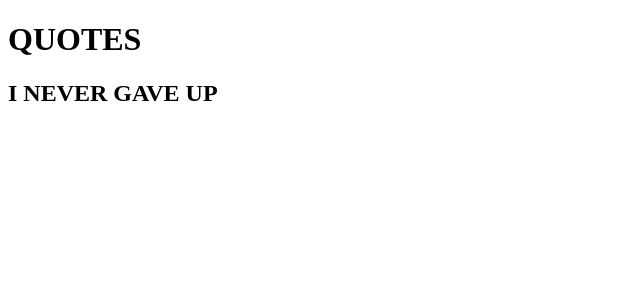
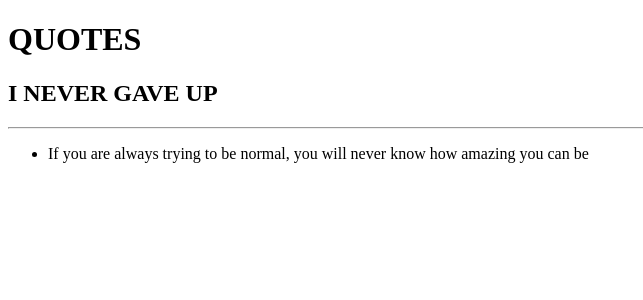
Before and after one commit to Edwike12/Angular-IP1, an Angular app: page / in a window 1280 px wide. Shown: the top 300 px of the page, without its empty margins (0-643 px from the left). Built offline with nearby package versions, Linux system fonts and the light colour scheme.

Commit message:
added a quote to the project

```diff
--- a/src/app/app.component.html
+++ b/src/app/app.component.html
@@ -1,4 +1,10 @@
 <div class= "container-fluid">
   <h1>QUOTES</h1>
   <h2>I NEVER GAVE UP</h2>
+  <hr>
+  <ul>
+    <li *ngFor='let Quote of Quote'>
+      {{Quote}}
+    </li>
+  </ul>
 </div>
--- a/src/app/app.component.ts
+++ b/src/app/app.component.ts
@@ -1,4 +1,5 @@
 import { Component } from '@angular/core';
+import { Quote } from './quote';
 
 @Component({
   selector: 'app-root',
@@ -6,5 +7,10 @@ import { Component } from '@angular/core';
   styleUrls: ['./app.component.css']
 })
 export class AppComponent {
-  title = 'QUOTES';
+Quote:string[];
+
+
+constructor(){
+  this.Quote=['If you are always trying to be normal, you will never know how amazing you can be']
 }
+}
--- a/src/app/quote.ts
+++ b/src/app/quote.ts
@@ -1,2 +1,3 @@
 export class Quote {
+
 }
```
